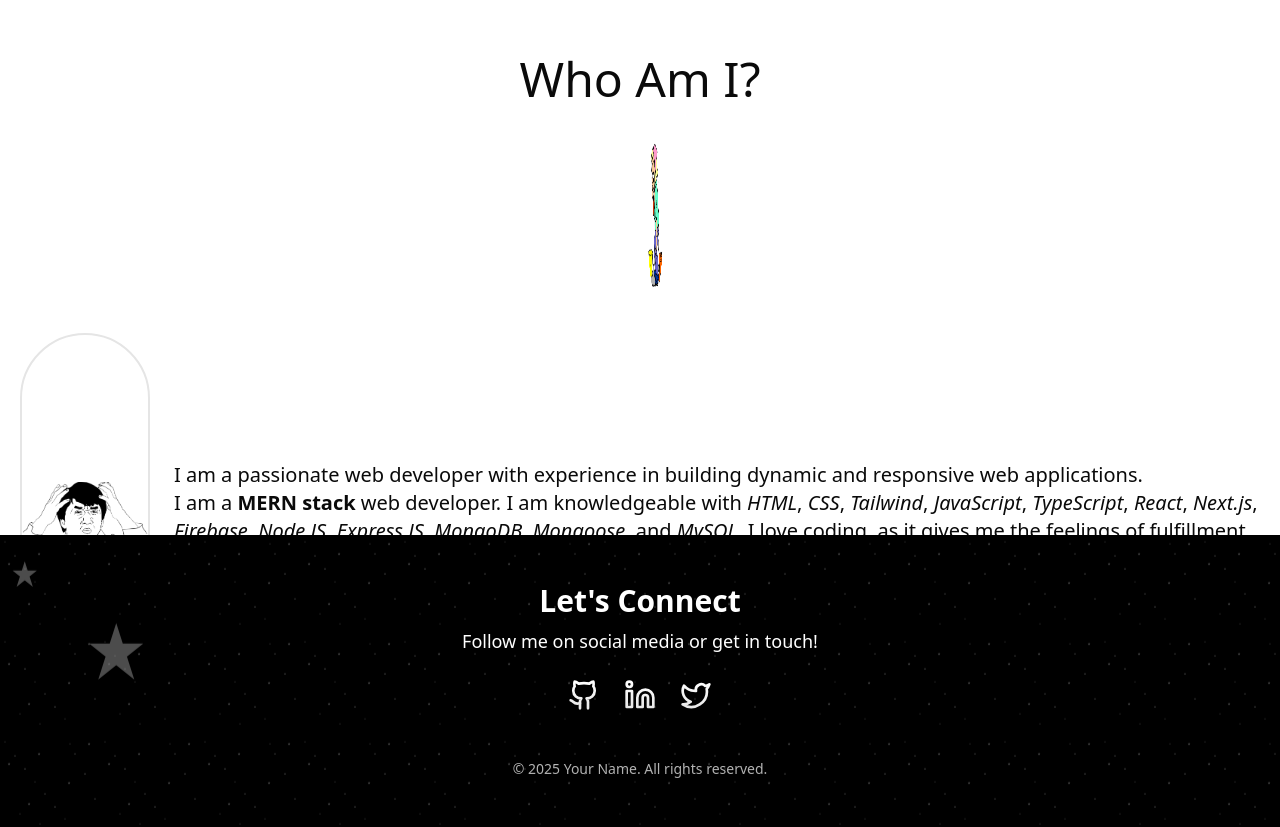
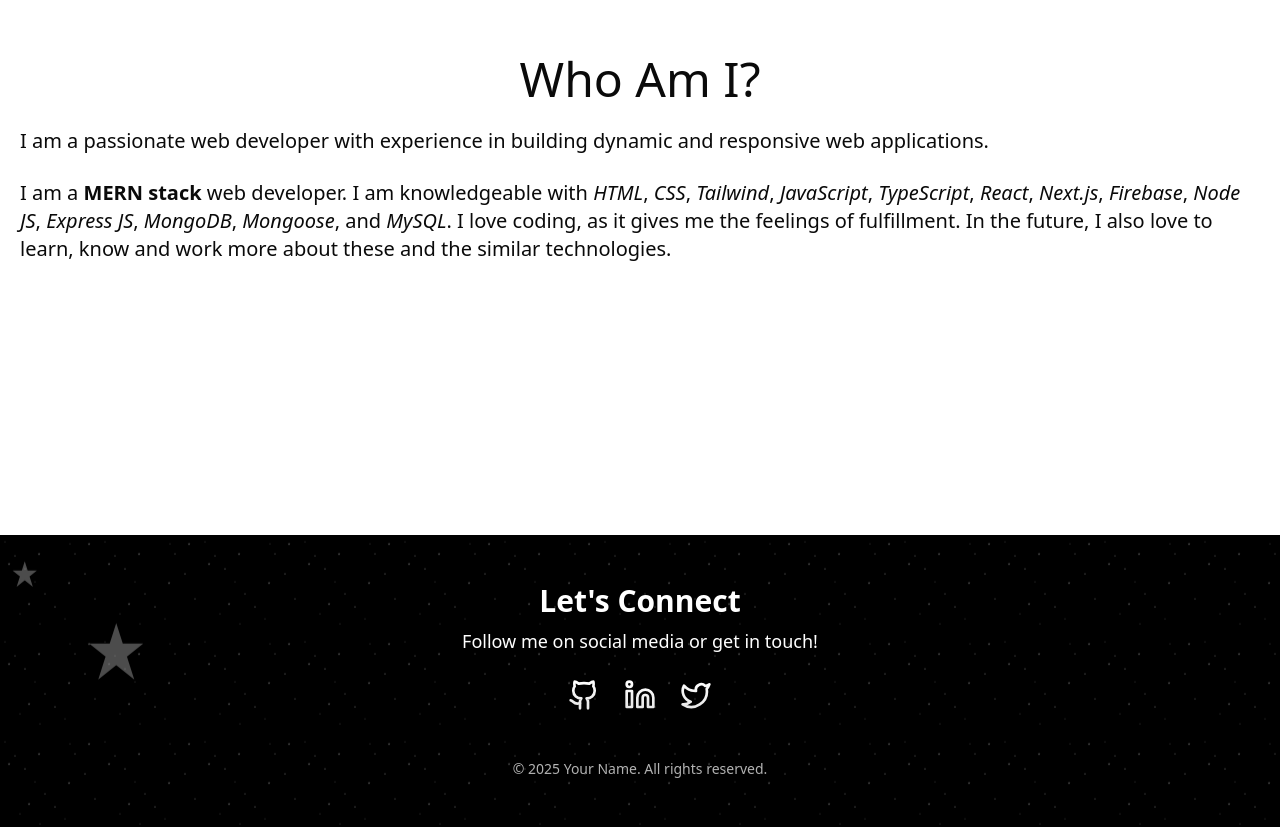
Before and after one commit to Marg0n/next-level-portfolio, a Next.js app: page / in a window 1280 px wide. Shown: the part 580-1407 px from the top of the page. Built offline with nearby package versions, Linux system fonts and the light colour scheme.

Commit message:
Modify: Modified About.

```diff
--- a/src/components/modules/home/About.tsx
+++ b/src/components/modules/home/About.tsx
@@ -1,7 +1,6 @@
 import React from 'react';
-import aboutImage from "@/assets/images/jacky-who-am-i.png";
-import Image from 'next/image';
-import Loading from '@/components/shared/loader/Loading';
+// import aboutImage from "@/assets/images/jacky-who-am-i.png";
+// import Image from 'next/image';
 
 const About = () => {
     return (
@@ -11,10 +10,8 @@ const About = () => {
         >
             {/* <div className="absolute inset-0 rounded-3xl container mx-auto opacity-60 bg-gradient-to-r from-indigo-500 via-purple-500 to-pink-500"></div> */}
             <h2 className="text-5xl text-center" data-aos="fade-down">Who Am I?</h2>
-            <Loading/>
 
-            <div className="flex flex-col lg:flex-row gap-6 items-center justify-center w-full h-full">
-                <div>
+                {/* <div>
                     <Image
                         src={aboutImage}
                         alt="Profile Pic"
@@ -22,14 +19,29 @@ const About = () => {
                         height={500}
                         className="w-60 lg:w-72 xl:w-92 h-60 lg:h-72 xl:h-92 object-contain border-2 rounded-full"
                     />
-                </div>
-                <div>
+                </div> */}
+            <>
                 <p className="text-wrap xl:text-xl text-base" data-aos="fade-up">
                 I am a passionate web developer with experience in building dynamic and responsive web applications.
                 </p>
                 <p className="text-wrap xl:text-xl text-base" data-aos="fade-up">
                     I am a <strong className="primary-color">MERN stack</strong> web
                     developer. I am knowledgeable with{" "}
+                    {/* <ul>
+                        <li><i className="primary-color">HTML</i></li>
+                        <li><i className="primary-color">CSS</i></li>
+                        <li><i className="primary-color">Tailwind</i></li>
+                        <li><i className="primary-color">JavaScript</i></li>
+                        <li><i className="primary-color">TypeScript</i></li>
+                        <li><i className="primary-color">React</i></li>
+                        <li><i className="primary-color">Next.js</i></li>
+                        <li><i className="primary-color">Firebase</i></li>
+                        <li><i className="primary-color">Node JS</i></li>
+                        <li><i className="primary-color">Express JS</i></li>
+                        <li><i className="primary-color">MongoDB</i></li>
+                        <li><i className="primary-color">Mongoose</i></li>
+                        <li><i className="primary-color">MySQL</i></li>
+                    </ul> */}
                     <i className="primary-color">HTML</i>,{" "}
                     <i className="primary-color">CSS</i>,{" "}
                     <i className="primary-color">Tailwind</i>,{" "}
@@ -42,12 +54,12 @@ const About = () => {
                     <i className="primary-color">Express JS</i>,{" "}
                     <i className="primary-color">MongoDB</i>,{" "}
                     <i className="primary-color">Mongoose</i>, and{" "}
-                        <i className="primary-color">MySQL</i>. I love coding, as it gives
+                    <i className="primary-color">MySQL</i>.
+                    I love coding, as it gives
                     me the feelings of fulfillment. In the future, I also love to learn,
                     know and work more about these and the similar technologies.
                 </p>
-                </div>
-            </div>
+            </>
 
         </div>
     );
```
Lines whose indentation alone changed are shown as unchanged.
